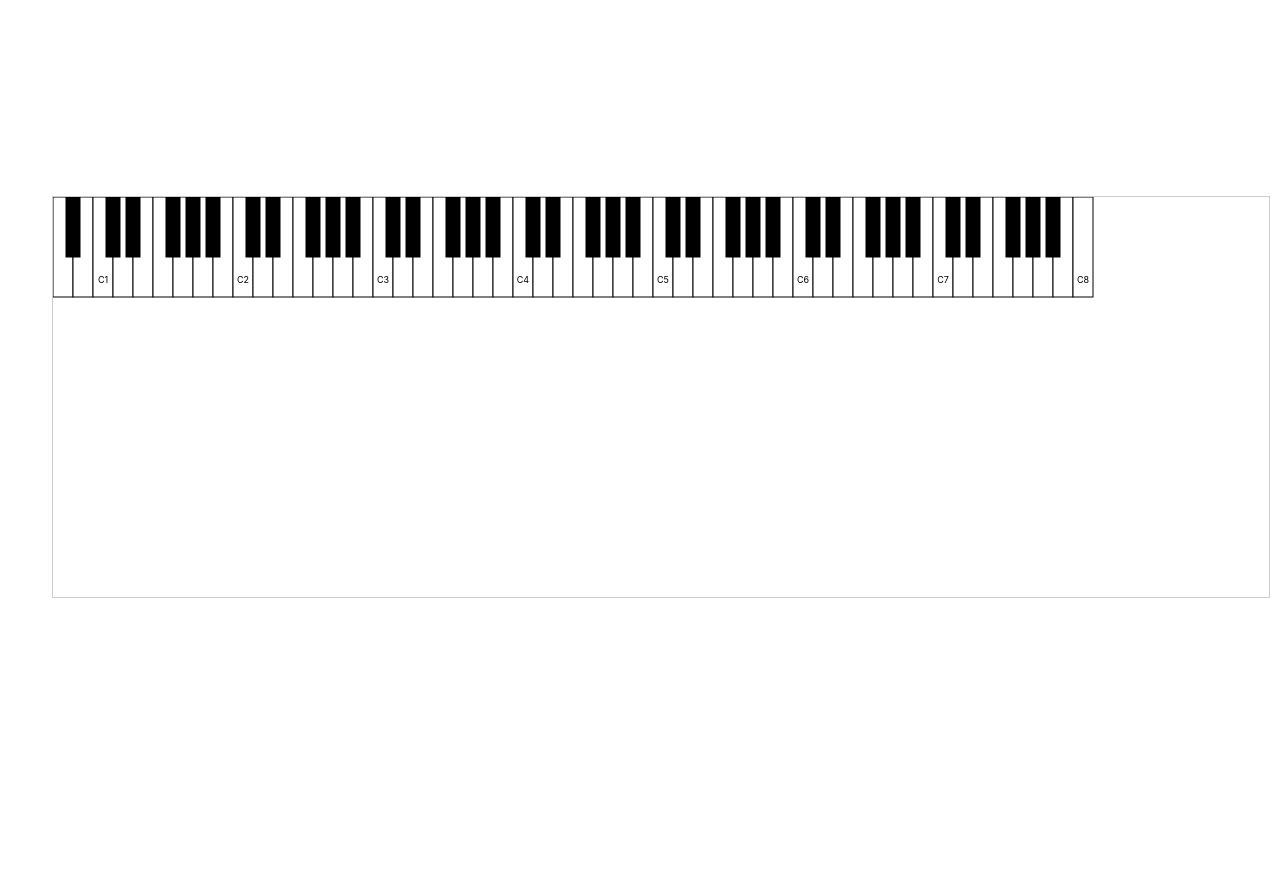
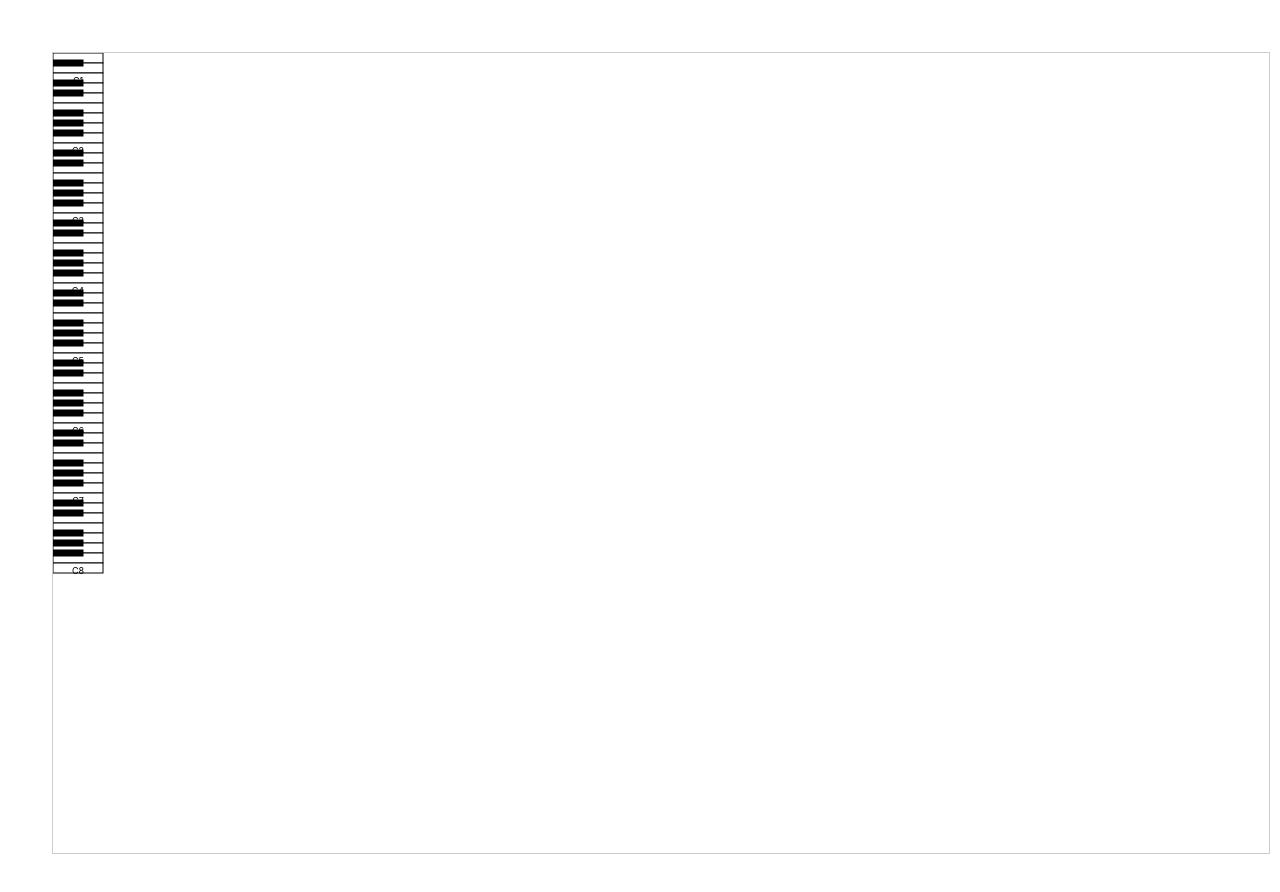
Before and after one commit to mertovun/playbook, a React (Vite) app: page / in a window 1280 px wide. Shown: the top 892 px of the page. Before the commit the page ends 800 px from the top, so only its background shows below. Built offline with nearby package versions, Linux system fonts and the light colour scheme.

Commit message:
horizontal vs vertical layout config

```diff
--- a/src/components/Keyboard/Keyboard.tsx
+++ b/src/components/Keyboard/Keyboard.tsx
@@ -1,5 +1,7 @@
+import React from 'react';
 import { Octave, OctaveProps } from './Octave';
 import { ENote, NoteWithOctave } from './interface';
+import { layoutConfig, orientation } from './config';
 import './Keyboard.css';
 
 type KeyboardRange = [NoteWithOctave, NoteWithOctave];
@@ -7,8 +9,6 @@ type KeyboardRange = [NoteWithOctave, NoteWithOctave];
 interface KeyboardProps {
   keyboardRange: KeyboardRange;
 }
-
-const whiteNoteWidth = 20;
 
 const mapRangeToOctaves = (keyboardRange: KeyboardRange): OctaveProps[] => {
   const [[startNote, startLevel], [endNote, endLevel]] = keyboardRange;
@@ -20,15 +20,15 @@ const mapRangeToOctaves = (keyboardRange: KeyboardRange): OctaveProps[] => {
     if (level === startLevel) {
       octaveRange = [startNote, ENote.B];
       octaves.push({ range: octaveRange, level, xOffset: currentXOffset });
-      currentXOffset += (ENote.B - startNote) * whiteNoteWidth;
+      currentXOffset += (ENote.B - startNote) * layoutConfig.whiteNoteWidth;
     } else if (level === endLevel) {
       octaveRange = [ENote.C, endNote];
       octaves.push({ range: octaveRange, level, xOffset: currentXOffset });
-      currentXOffset += (endNote - ENote.C) * whiteNoteWidth;
+      currentXOffset += (endNote - ENote.C) * layoutConfig.whiteNoteWidth;
     } else {
       octaveRange = [ENote.C, ENote.B];
       octaves.push({ range: octaveRange, level, xOffset: currentXOffset });
-      currentXOffset += 7 * whiteNoteWidth;
+      currentXOffset += 7 * layoutConfig.whiteNoteWidth;
     }
   }
 
@@ -38,7 +38,7 @@ const mapRangeToOctaves = (keyboardRange: KeyboardRange): OctaveProps[] => {
 export const Keyboard = ({ keyboardRange }: KeyboardProps) => {
   const octaves = mapRangeToOctaves(keyboardRange);
   return (
-    <svg className="keyboard-svg" width="100%" height="400">
+    <svg className={`keyboard-svg ${orientation}`} width="100%" height="800">
       {octaves.map((octaveProps, index) => (
         <Octave key={index} {...octaveProps} />
       ))}
--- a/src/components/Keyboard/Octave.tsx
+++ b/src/components/Keyboard/Octave.tsx
@@ -1,7 +1,7 @@
-import React from 'react';
 import { noteToString } from '../../utils/note';
 import { Note, NoteProps } from './Note';
 import { ENote, EOctave } from './interface';
+import { layoutConfig, orientation } from './config';
 
 export interface OctaveProps {
   range: [ENote, ENote];
@@ -9,38 +9,30 @@ export interface OctaveProps {
   xOffset: number;
 }
 
-const whiteNoteWidth = 20;
-const blackNoteWidth = 14;
-const whiteNoteHeight = 100;
-const blackNoteHeight = 60;
-
 const whiteNotes = [ENote.C, ENote.D, ENote.E, ENote.F, ENote.G, ENote.A, ENote.B];
 const blackNotes = [ENote.C_SHARP, ENote.D_SHARP, ENote.F_SHARP, ENote.G_SHARP, ENote.A_SHARP];
 
 const mapRangeToNotes = (range: [ENote, ENote], level: EOctave, xOffset: number) => {
-  const [startNote, endNote] = range;
+  const { whiteNoteWidth, blackNoteWidth, whiteNoteHeight, blackNoteHeight } = layoutConfig;
   const whiteNotesArray: NoteProps[] = [];
   const blackNotesArray: NoteProps[] = [];
   let currentX = xOffset;
 
-  for (let note = startNote; note <= endNote; note++) {
+  for (let note = range[0]; note <= range[1]; note++) {
     const isWhiteNote = whiteNotes.includes(note);
-
-    const x = isWhiteNote ? currentX : currentX - blackNoteWidth /2;
-    const yOffset = 0;
-
-    const width = isWhiteNote ? whiteNoteWidth : blackNoteWidth;
-    const noteHeight = isWhiteNote ? whiteNoteHeight : blackNoteHeight;
-
+    const x = orientation === 'HORIZONTAL' ? (isWhiteNote ? currentX : currentX - blackNoteWidth / 2) : 0;
+    const y = orientation === 'HORIZONTAL' ? 0 : (isWhiteNote ? currentX : currentX - blackNoteWidth / 2);
+    const width = orientation === 'HORIZONTAL' ? (isWhiteNote ? whiteNoteWidth : blackNoteWidth) : (isWhiteNote ? whiteNoteHeight : blackNoteHeight);
+    const height = orientation === 'HORIZONTAL' ? (isWhiteNote ? whiteNoteHeight : blackNoteHeight) : (isWhiteNote ? whiteNoteWidth : blackNoteWidth);
     const label = note === ENote.C ? noteToString([note, level], true).toUpperCase() : '';
     const color = isWhiteNote ? 'white' : 'black';
 
     const noteProps = {
       note: note,
       x,
-      y: yOffset,
-      width: width,
-      height: noteHeight,
+      y,
+      width,
+      height,
       label,
       color: color,
     };
--- /dev/null
+++ b/src/components/Keyboard/config.ts
@@ -0,0 +1,19 @@
+
+const horizontalLayoutConfig = {
+  whiteNoteWidth: 20,
+  blackNoteWidth: 12,
+  whiteNoteHeight: 100,
+  blackNoteHeight: 60
+};
+
+const verticalLayoutConfig = {
+  whiteNoteWidth: 10,
+  blackNoteWidth: 6,
+  whiteNoteHeight: 50,
+  blackNoteHeight: 30
+};
+
+
+export const orientation: 'HORIZONTAL' | 'VERTICAL' = 'VERTICALS';
+
+export const layoutConfig = orientation === 'HORIZONTAL' ? horizontalLayoutConfig : verticalLayoutConfig;
```
